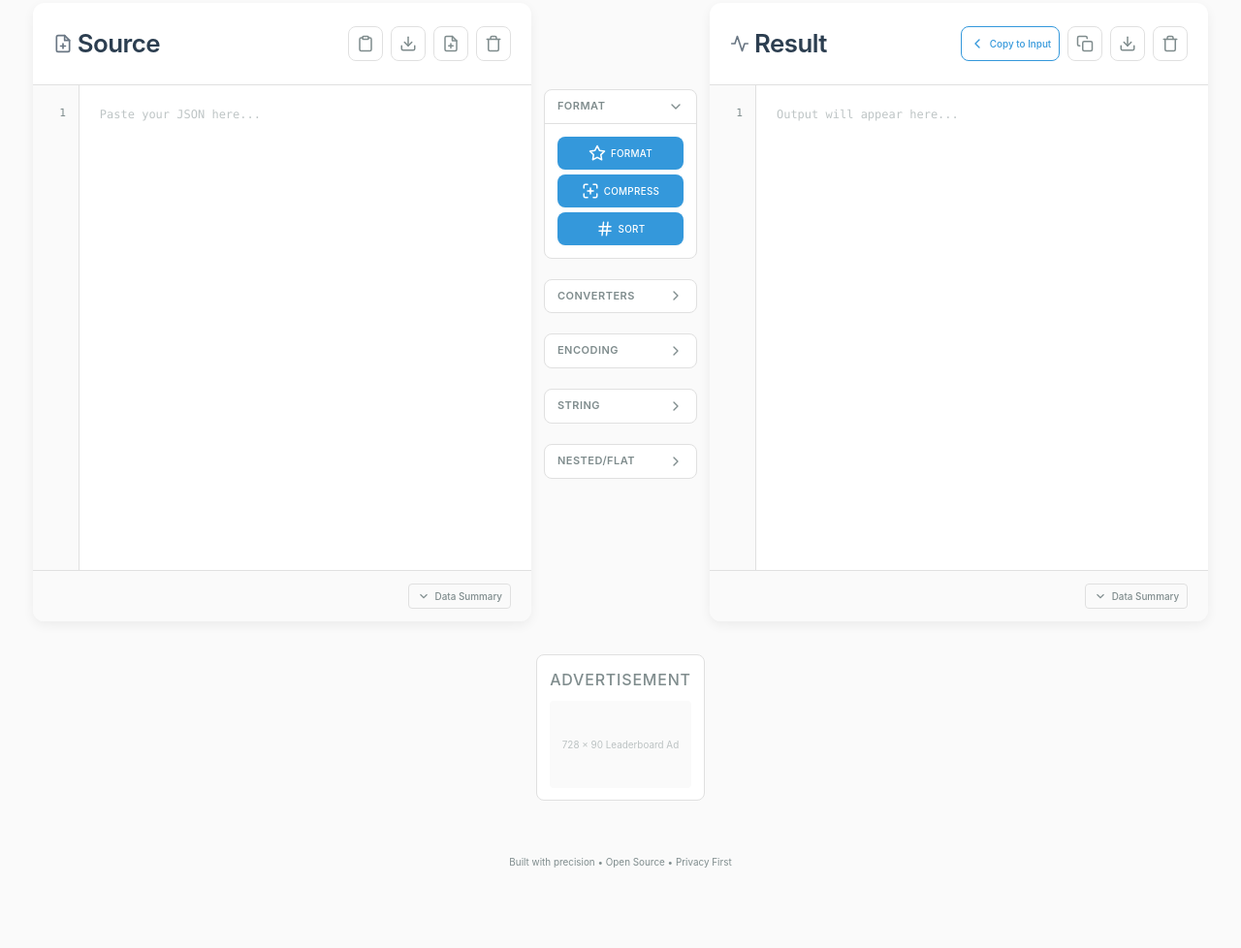
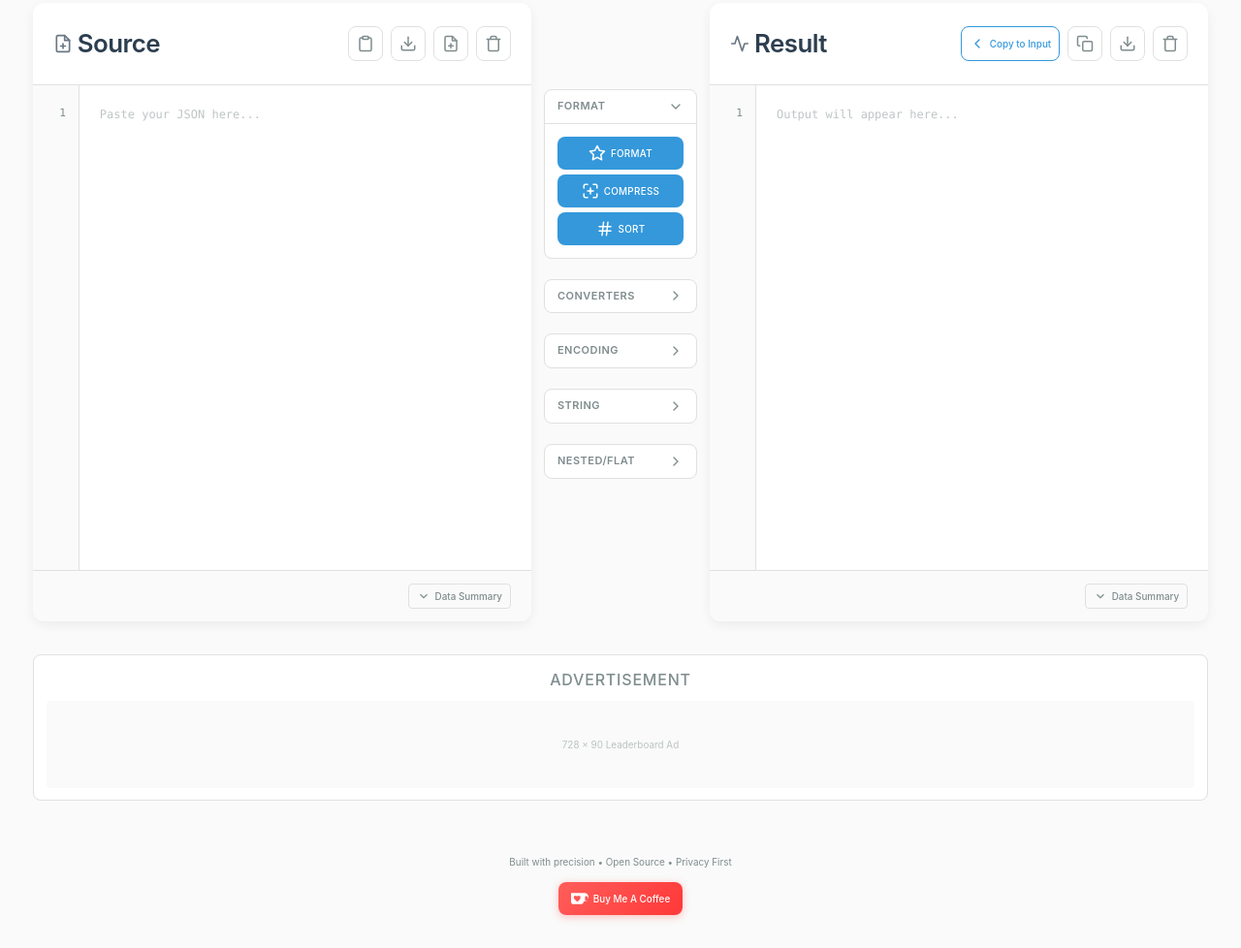
Before and after one commit to thesaadarshad/myjson.tools, a plain HTML site: page index.html in a window 1280 px wide. Shown: the part 219-1197 px from the top of the page at 97% size. Before the commit the page ends 1150 px from the top, so only its background shows below. Drawn offline with Linux system fonts and the light colour scheme.

Commit message:
Fix ad container to full-width + add Ko-fi donation button

```diff
--- a/index.html
+++ b/index.html
@@ -735,7 +735,15 @@
         </div>
 
         <footer role="contentinfo">
-            <p data-i18n="footer">Built with precision • Open Source • Privacy First</p>
+            <div class="footer-content">
+                <p data-i18n="footer">Built with precision • Open Source • Privacy First</p>
+                <a href="https://ko-fi.com/YOURUSERNAME" target="_blank" rel="noopener" class="kofi-button">
+                    <svg width="18" height="18" viewBox="0 0 24 24" fill="currentColor">
+                        <path d="M23.881 8.948c-.773-4.085-4.859-4.593-4.859-4.593H.723c-.604 0-.679.798-.679.798s-.082 7.324-.022 11.822c.164 2.424 2.586 2.672 2.586 2.672s8.267-.023 11.966-.049c2.438-.426 2.683-2.566 2.658-3.734 4.352.24 7.422-2.831 6.649-6.916zm-11.062 3.511c-1.246 1.453-4.011 3.976-4.011 3.976s-.121.119-.31.023c-.076-.057-.108-.09-.108-.09-.443-.441-3.368-3.049-4.034-3.954-.709-.965-1.041-2.7-.091-3.71.951-1.01 2.953-1.066 4.001.21 1.025-1.359 3.124-1.27 4.129-.21.947 1.01.615 2.745-.074 3.755h.498zm10.935-1.066c.104.922-.375 1.753-1.066 2.342-1.056.896-2.428 1.279-3.577 1.116.182-.922.273-1.868.273-2.844 0-.732-.104-1.453-.318-2.134.227-.318.502-.605.832-.828.648-.387 1.378-.4 2.064-.025.686.375 1.104.957 1.104 1.658a4.5 4.5 0 01-.312 1.715z"/>
+                    </svg>
+                    <span data-i18n="supportDeveloper">Buy Me A Coffee</span>
+                </a>
+            </div>
         </footer>
     </div>
 
--- a/languages.js
+++ b/languages.js
@@ -137,6 +137,7 @@ const translations = {
 
             // Footer
             footer: "Built with precision • Open Source • Privacy First",
+            supportDeveloper: "Buy Me A Coffee",
 
             // Tooltips
             tooltipClearInput: "Clear input",
@@ -318,6 +319,7 @@ const translations = {
             sampleLoaded: "JSON de ejemplo cargado",
 
             footer: "Construido con precisión • Código Abierto • Privacidad Primero",
+            supportDeveloper: "Invítame un Café",
 
             tooltipClearInput: "Limpiar entrada",
             tooltipPaste: "Pegar desde portapapeles",
@@ -498,6 +500,7 @@ const translations = {
             sampleLoaded: "تم تحميل مثال JSON",
 
             footer: "بُني بدقة • مفتوح المصدر • الخصوصية أولاً",
+            supportDeveloper: "قدم لي قهوة",
 
             tooltipClearInput: "مسح الإدخال",
             tooltipPaste: "لصق من الحافظة",
@@ -678,6 +681,7 @@ const translations = {
             sampleLoaded: "Exemple JSON chargé",
 
             footer: "Construit avec précision • Open Source • Confidentialité d'abord",
+            supportDeveloper: "Offrez-moi un café",
 
             tooltipClearInput: "Effacer l'entrée",
             tooltipPaste: "Coller depuis le presse-papiers",
@@ -858,6 +862,7 @@ const translations = {
             sampleLoaded: "Beispiel-JSON geladen",
 
             footer: "Mit Präzision gebaut • Open Source • Datenschutz zuerst",
+            supportDeveloper: "Spendier mir einen Kaffee",
 
             tooltipClearInput: "Eingabe löschen",
             tooltipPaste: "Aus Zwischenablage einfügen",
--- a/styles.css
+++ b/styles.css
@@ -366,13 +366,13 @@ header h1 {
 
 /* Google AdSense Container */
 .ad-container {
-    margin: var(--space-xl) auto;
+    margin: var(--space-xl) 0;
     padding: var(--space-md);
     background: var(--color-surface);
     border: 1px solid var(--color-border);
     border-radius: var(--radius-md);
     text-align: center;
-    max-width: 100%;
+    width: 100%;
     overflow: hidden;
 }
 
@@ -1354,6 +1354,47 @@ footer {
     font-size: var(--font-size-sm);
 }
 
+.footer-content {
+    display: flex;
+    flex-direction: column;
+    align-items: center;
+    gap: var(--space-md);
+}
+
+.footer-content p {
+    margin: 0;
+}
+
+.kofi-button {
+    display: inline-flex;
+    align-items: center;
+    gap: var(--space-xs);
+    padding: var(--space-sm) var(--space-md);
+    background: linear-gradient(135deg, #FF5E5B 0%, #FF3838 100%);
+    color: white;
+    text-decoration: none;
+    border-radius: var(--radius-md);
+    font-size: var(--font-size-sm);
+    font-weight: 500;
+    transition: all var(--transition-fast);
+    box-shadow: 0 2px 8px rgba(255, 62, 56, 0.3);
+}
+
+.kofi-button:hover {
+    transform: translateY(-2px);
+    box-shadow: 0 4px 12px rgba(255, 62, 56, 0.4);
+}
+
+.kofi-button svg {
+    flex-shrink: 0;
+}
+
+@media (max-width: 768px) {
+    .footer-content {
+        gap: var(--space-sm);
+    }
+}
+
 /* Notification system */
 /* Modal */
 .modal {
```
